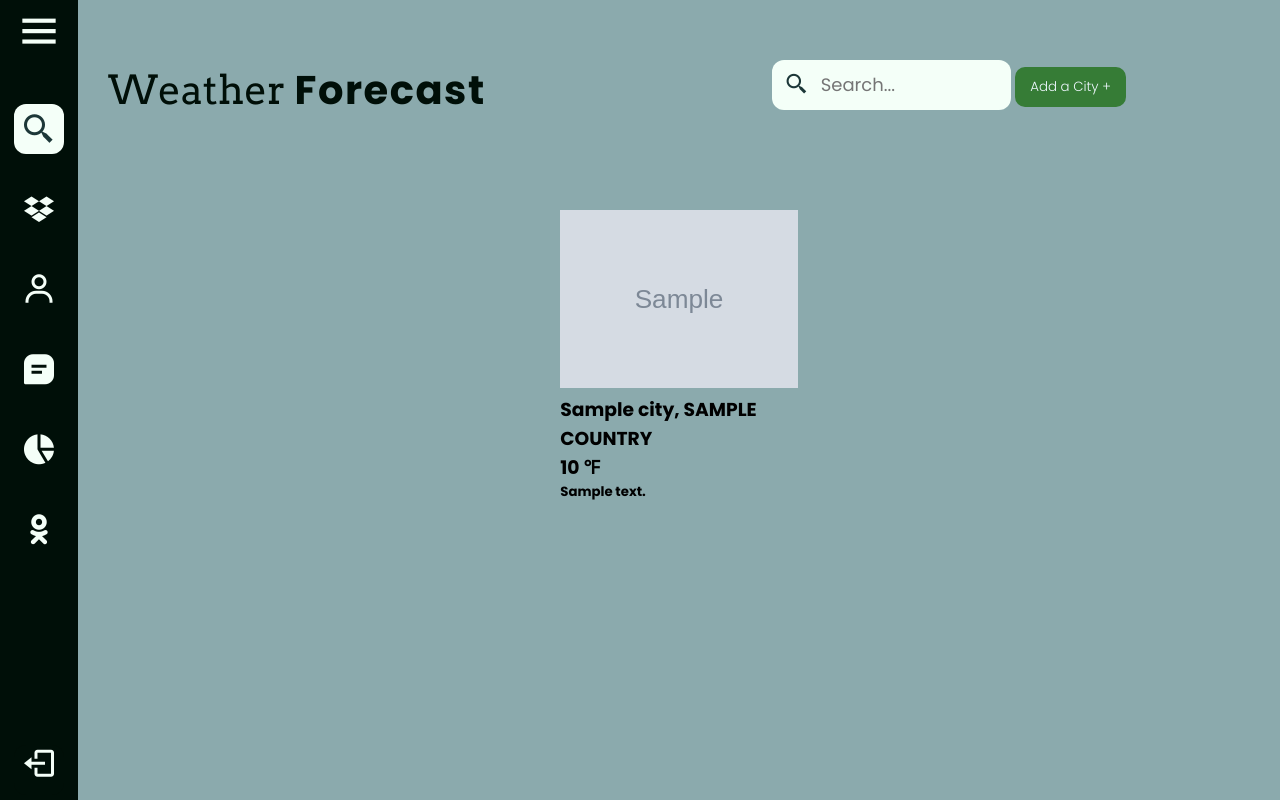
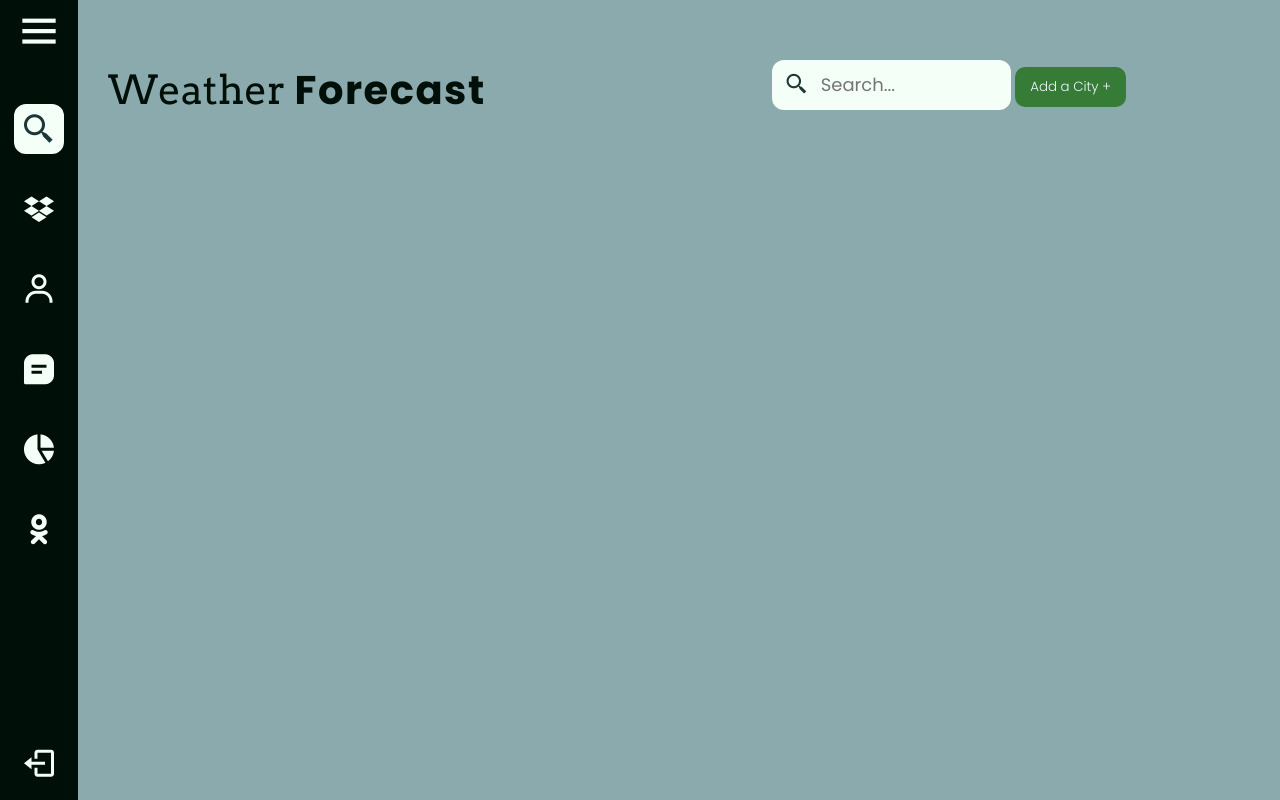
Before and after one commit to evargas1/WeatherApp, a Django app: page / in a window 1280 px wide. Run offline with Django 3.2, Linux system fonts and the light colour scheme; tables that the repository leaves empty hold one stand-in row (values such as "Sample post"); grey boxes marked "Sample" are stand-in pictures; a database or web service that is not in the repository returns one stand-in record (values such as "Sample title"); data that the repository does not hold is empty.

Commit message:
fixing main issue

```diff
--- a/app/models.py
+++ b/app/models.py
@@ -1,15 +1,15 @@
-from django.db import models
+# from django.db import models
 
 
-# Create your models here.
-class City(models.Model):
-    name = models.CharField(max_length=25)
-    city_image = models.ImageField(upload_to='media', default=None)
-    # we will see how this works
+# # Create your models here.
+# class City(models.Model):
+#     name = models.CharField(max_length=25)
+#     city_image = models.ImageField(upload_to='media', default=None)
+#     # we will see how this works
 
-    def __str__(self):
-        return self.name
+#     def __str__(self):
+#         return self.name
 
-    class Meta:
-        unique_together = ['name']
-        verbose_name_plural = 'cities'
+#     class Meta:
+#         unique_together = ['name']
+#         verbose_name_plural = 'cities'
--- a/app/templates/app/index.html
+++ b/app/templates/app/index.html
@@ -149,7 +149,7 @@
 
 
         <div class="dif-city">
-            <div class="small-con">
+            <!-- <div class="small-con">
                 {% if first_row %}
                 <div class="row">
                     {% for city_weather in first_row %}
@@ -179,7 +179,7 @@
             </div>
 
 
-            <!-- add 30px padding -->
+
             <div class="small-con">
                 {% if sec_row %}
 
@@ -446,7 +446,7 @@
             {% comment %} this was the tenth row {% endcomment %}
 
 
-
+ -->
 
 
 
--- a/app/views.py
+++ b/app/views.py
@@ -1,7 +1,7 @@
 from django.shortcuts import render, redirect
 # from django.shortcuts import render
 import requests
-from app.models import City
+# from app.models import City
 from django.db.models import Q
 from django.shortcuts import render, redirect
 from django.http import HttpResponseRedirect
@@ -18,46 +18,47 @@ def index(request):
 
 
 
-    url = 'http://api.openweathermap.org/data/2.5/weather?q={}&units=imperial&appid=685feed5f1bd934d26f395f2e68fbd7f'
+    # url = 'http://api.openweathermap.org/data/2.5/weather?q={}&units=imperial&appid=685feed5f1bd934d26f395f2e68fbd7f'
 
 
-    cities = City.objects.all()
+    # cities = City.objects.all()
 
-    weather_data = []
-    for city in cities:
-        r = requests.get(url.format(city)).json()
+    # weather_data = []
+    # for city in cities:
+    #     r = requests.get(url.format(city)).json()
 
-        city_weather = {
-            'city': city.name,
-            'main_image': city.city_image,
-            'temp': r['main']['temp'],
-            'description':r['weather'][0]['description'],
-            # 'icon': r['weather'][0]['icon'],
-            'time': r['dt'],
-            'sunset': r['sys']['sunset'],
-            'country': r['sys']['country']
-        }
+    #     city_weather = {
+    #         'city': city.name,
+    #         'main_image': city.city_image,
+    #         'temp': r['main']['temp'],
+    #         'description':r['weather'][0]['description'],
+    #         # 'icon': r['weather'][0]['icon'],
+    #         'time': r['dt'],
+    #         'sunset': r['sys']['sunset'],
+    #         'country': r['sys']['country']
+    #     }
 
-        weather_data.append(city_weather)
-        # to render out the image it will be
-        # weather_data.city_image
+    #     weather_data.append(city_weather)
+    #     # to render out the image it will be
+    #     # weather_data.city_image
 
 
-    # print(city_weather)
-    print(weather_data)
-    context = {
-        'weather_data': weather_data,
-        'first_row': weather_data[:4],
-        'sec_row': weather_data[4:8],
-        'thrid_row': weather_data[8:12],
-        'fourth_row': weather_data[12:16],
-        'fifth_row': weather_data[16:20],
-        'sixth_row': weather_data[20:24],
-        'seventh_row': weather_data[24:28],
-        'eight_row': weather_data[28:32],
-        'tenth_row': weather_data[36:40],
+    # # print(city_weather)
+    # print(weather_data)
+    # context = {
+    #     'weather_data': weather_data,
+    #     'first_row': weather_data[:4],
+    #     'sec_row': weather_data[4:8],
+    #     'thrid_row': weather_data[8:12],
+    #     'fourth_row': weather_data[12:16],
+    #     'fifth_row': weather_data[16:20],
+    #     'sixth_row': weather_data[20:24],
+    #     'seventh_row': weather_data[24:28],
+    #     'eight_row': weather_data[28:32],
+    #     'tenth_row': weather_data[36:40],
 
-    }
+    # }
+    context = {}
 
 
     return render(request, 'app/index.html', context)
@@ -73,31 +74,32 @@ def SearchResultsView(request):
 # you always need three things with django views urls and a template
 
 def prac(request):
-    if request.method == 'POST':
-        # this was taken from the docs
-        # becaise we are also looking for a file git
-        form = CityForm(request.POST, request.FILES)
-        data = request.POST
-        img = request.FILES.get('image')
+    # if request.method == 'POST':
+    #     # this was taken from the docs
+    #     # becaise we are also looking for a file git
+    #     form = CityForm(request.POST, request.FILES)
+    #     data = request.POST
+    #     img = request.FILES.get('image')
 
-        new_city = City.objects.create(
-            name=data['name'],
-            city_image=img,
-        )
-             # form.save()
-            # some sort of action needs to be performed here
-            # (1) save data
-            # (2) send an email ####
-            # (3) return search result
-            # (4) upload a file
-        return HttpResponseRedirect(reverse('search'))
-        # else:
-        #     messages.add_message(request, messages.INFO, 'We already have this city! Return to Homepage to view')
-    # else:
-    #     form = CityForm()
+    #     new_city = City.objects.create(
+    #         name=data['name'],
+    #         city_image=img,
+    #     )
+    #          # form.save()
+    #         # some sort of action needs to be performed here
+    #         # (1) save data
+    #         # (2) send an email ####
+    #         # (3) return search result
+    #         # (4) upload a file
+    #     return HttpResponseRedirect(reverse('search'))
+    #     # else:
+    #     #     messages.add_message(request, messages.INFO, 'We already have this city! Return to Homepage to view')
+    # # else:
+    # #     form = CityForm()
 
 
 
-    form = CityForm()
-    context = {'form': form}
+    # form = CityForm()
+    # context = {'form': form}
+    context = {}
     return render(request, 'app/prac.html', context)
```
Also changed, not shown: app/forms.py (+9 -9 lines).
